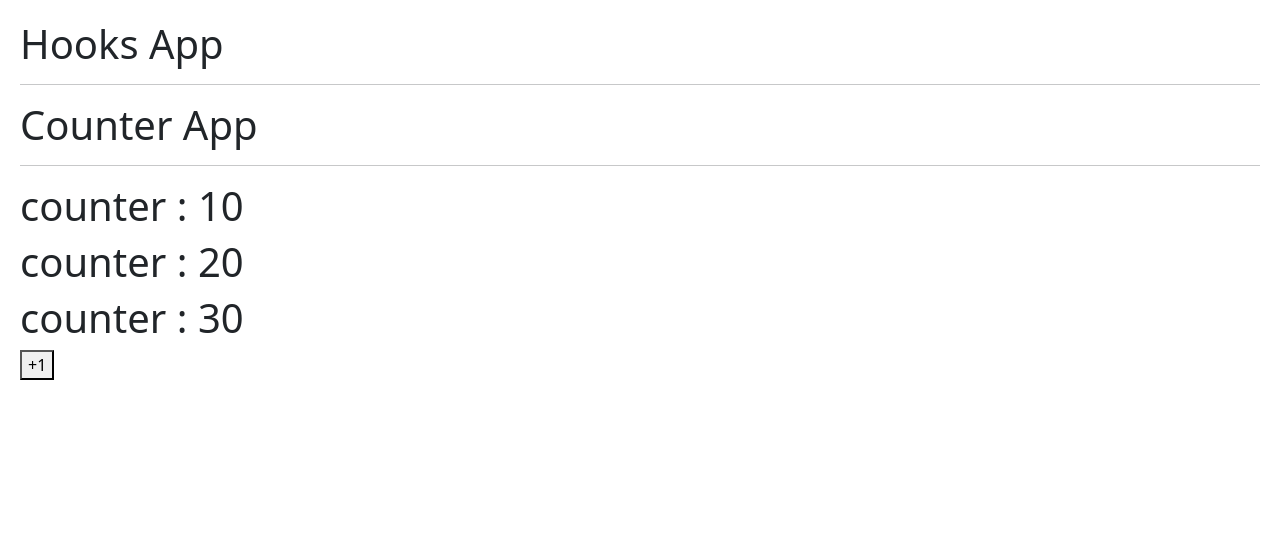
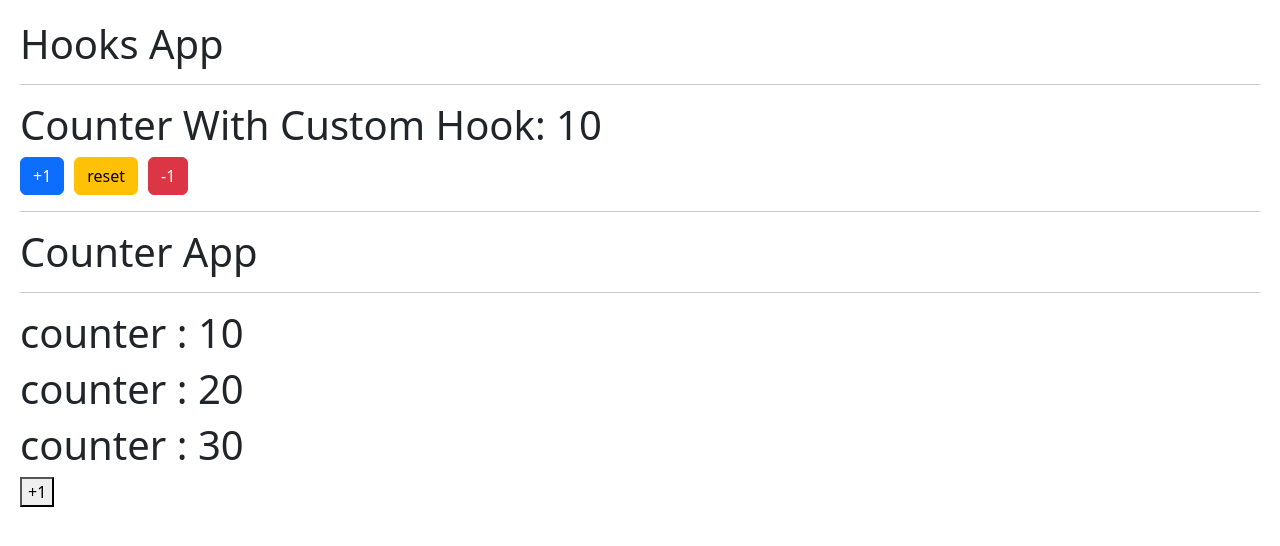
Before and after one commit to saulsistemas/CURSO_REACT, a React (Vite) app in the folder 04HOOKS/hook-app/: page / in a window 1280 px wide. Shown: the top 546 px of the page. Built offline with nearby package versions, Linux system fonts and the light colour scheme.

Commit message:
metodos hooks

```diff
--- /dev/null
+++ b/04HOOKS/hook-app/src/01-useState/CounterWithCustomHook.jsx
@@ -0,0 +1,14 @@
+import { useCounter } from "../hooks/useCounter"
+
+export const CounterWithCustomHook = () => {
+    //va depender de lo que enviamos objeto u arreglo
+    const {counter, increment,decrement,reset} = useCounter();
+    return (
+      <>
+          <h1>Counter With Custom Hook: { counter } </h1>
+          <button className="btn btn-primary" onClick={()=>increment(2)}>+1</button>
+          <button className="btn btn-warning" onClick={()=>reset()}>reset</button>
+          <button className="btn btn-danger" onClick={()=>decrement()}>-1</button>
+      </>
+    )
+}
--- a/04HOOKS/hook-app/src/HooksApp.jsx
+++ b/04HOOKS/hook-app/src/HooksApp.jsx
@@ -1,10 +1,13 @@
 import { CounterApp } from "./01-useState/CounterApp"
+import { CounterWithCustomHook } from "./01-useState/CounterWithCustomHook"
 
 export const HooksApp = () =>{
     return(
         <>
         <h1>Hooks App</h1>
         <hr />
+        <CounterWithCustomHook/>
+        <hr />
         <CounterApp/>
         </>
     )
--- /dev/null
+++ b/04HOOKS/hook-app/src/hooks/useCounter.js
@@ -0,0 +1,24 @@
+import { useState } from "react"
+
+export const useCounter = (inicialValue = 10)=>{
+    const [counter, setcounter] = useState(inicialValue)
+
+    const increment = (value = 1) =>{
+        return setcounter(counter+value)
+    }
+    const decrement = (value = 1) =>{
+        if (counter===0) {
+            return
+        }
+        return setcounter(counter-value)
+    }
+    const reset = () =>{
+        return setcounter(inicialValue)
+    }
+    return{
+        counter:counter,
+        increment,
+        decrement,
+        reset
+    }
+}
```
